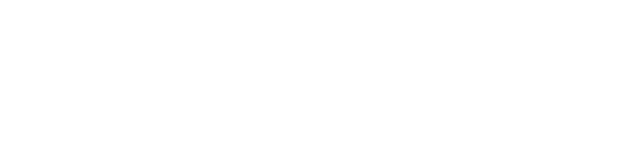
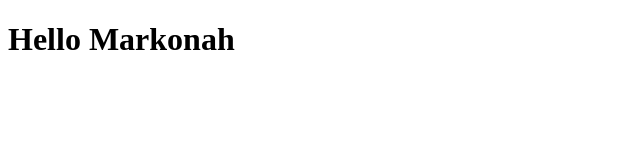
Before and after one commit to norr1n/jasakom, a plain HTML site: page index.html in a window 1280 px wide. Shown: the whole page, without its empty margins (0-640 px from the left). Drawn offline with Linux system fonts and the light colour scheme.

Commit message:
Mengubah file index dan menambahkan file style.css

```diff
--- a/index.html
+++ b/index.html
@@ -4,9 +4,10 @@
     <meta charset="UTF-8">
     <meta http-equiv="X-UA-Compatible" content="IE=edge">
     <meta name="viewport" content="width=device-width, initial-scale=1.0">
+    <link rel="stylesheet" href="stylesheet.css">
     <title>Coba Git</title>
 </head>
 <body>
-
+    <h1>Hello Markonah</h1>
 </body>
 </html>
--- /dev/null
+++ b/style.css
@@ -0,0 +1,3 @@
+body {
+    font-family: arial;
+}
```
